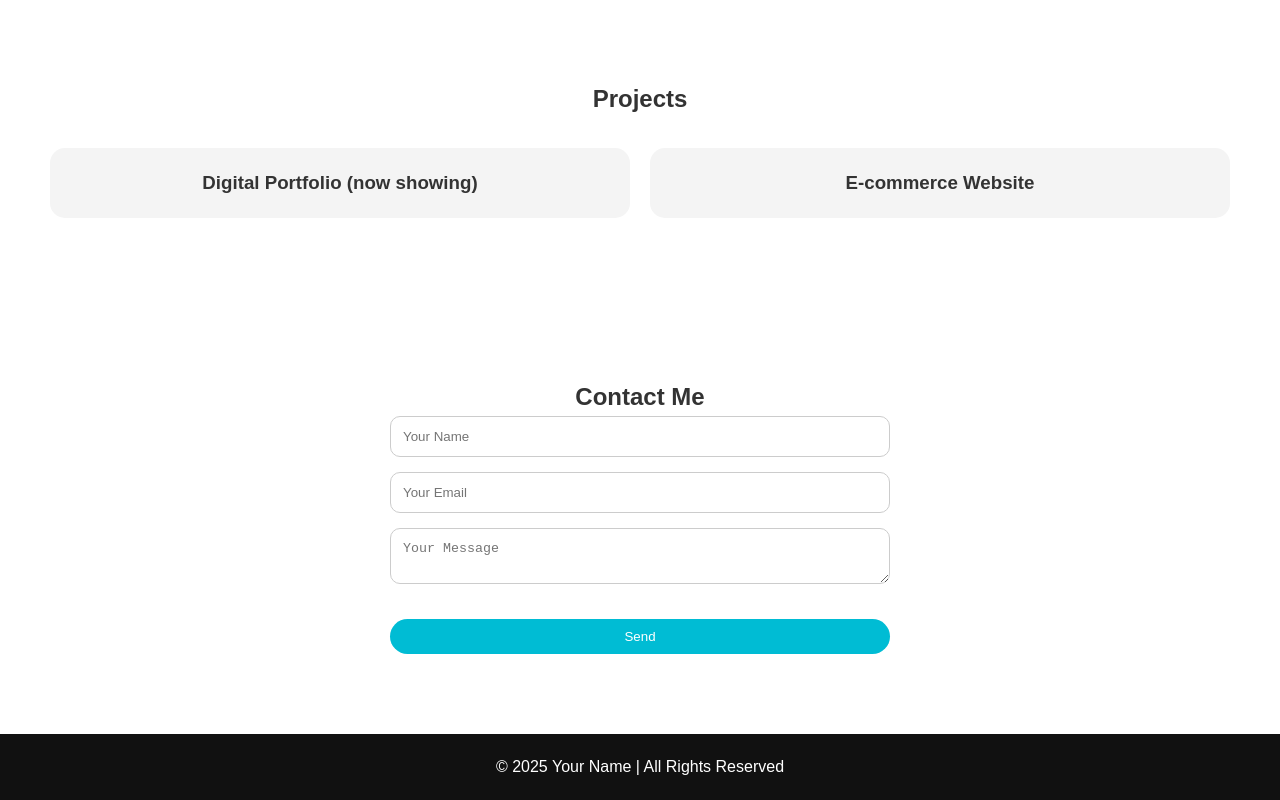
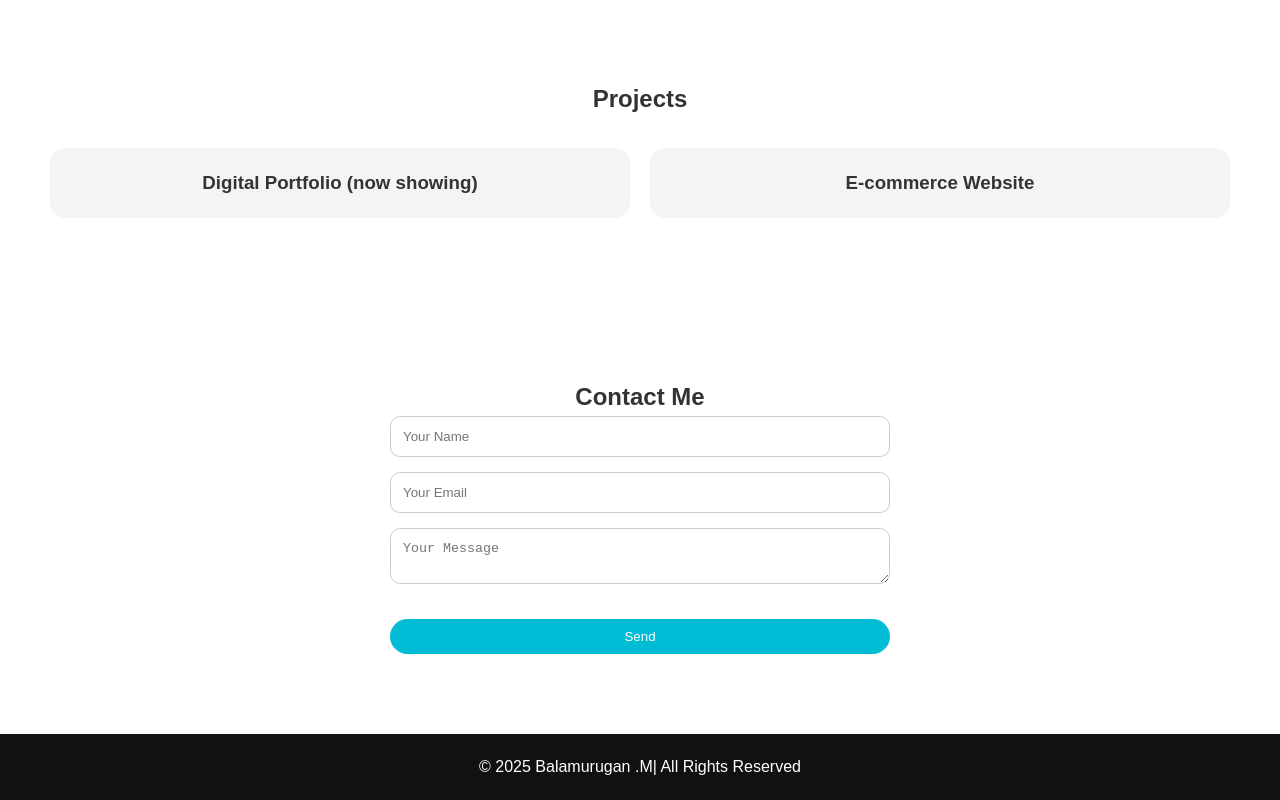
Before and after one commit to balamurugan20324u09005-pixel/Balamurugan.M, a plain HTML site: page index.html in a window 1280 px wide. Shown: the part 1294-2094 px from the top of the page. Drawn offline with Linux system fonts and the light colour scheme.

Commit message:
Update index.html

```diff
--- a/index.html
+++ b/index.html
@@ -76,7 +76,7 @@
   </section>
 
   <footer>
-    <p>&copy; 2025 Your Name | All Rights Reserved</p>
+    <p>&copy; 2025 Balamurugan .M| All Rights Reserved</p>
   </footer>
 
   <script src="script.js"></script>
```
